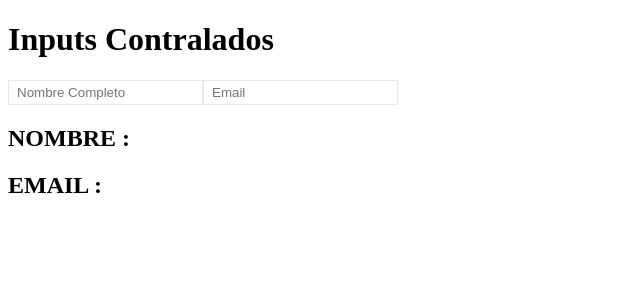
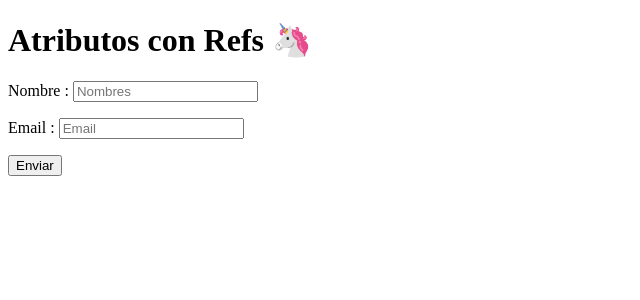
Before and after one commit to Eisten1996/react-fundamentos, a React (Create React App) app: page / in a window 1280 px wide. Shown: the top 300 px of the page, without its empty margins (0-640 px from the left). Built offline with nearby package versions, Linux system fonts and the light colour scheme.

Commit message:
Usando el atributo for en formularios

```diff
--- a/src/App.js
+++ b/src/App.js
@@ -1,74 +1,47 @@
 import React, { Component } from 'react'
 
-class InputControlado extends Component {
-  state = {
-    text: '',
-    // tieneError: false,
-    color: '#E8E8E8',
+const Unicorn = () => (
+  <span role="img" aria-label="unicornio">
+    🦄
+  </span>
+)
+
+class InputNoControlado extends Component {
+  handleSubmit = (event) => {
+    event.preventDefault()
+    const nombre = event.target[0].value
+    const email = event.target[1].value
+
+    // manejo de datos
+    this.props.onSend({ nombre, email })
   }
-
-  actualizar = (event) => {
-    const text = event.target.value
-    // const tieneError = text !== '' && text.length < 5
-    let color = 'green'
-    if (text.trim() === '') {
-      color = '#E8E8E8'
-    }
-    if (text.trim() !== '' && text.trim().length < 5) {
-      color = 'red'
-    }
-    this.setState({
-      text,
-      color,
-    })
-
-    this.props.onChange(this.props.name, text)
-  }
-
   render() {
-    const styles = {
-      border: `1px solid ${this.state.color}`,
-      padding: '0.3em 0.6em',
-      outline: 'none',
-    }
     return (
-      <input
-        type="text"
-        value={this.state.text}
-        onChange={this.actualizar}
-        placeholder={this.props.placeholder}
-        style={styles}
-      />
+      <form onSubmit={this.handleSubmit}>
+        <p>
+          <label htmlFor="name">Nombre : </label>
+          <input id="name" type="text" placeholder="Nombres" />
+        </p>
+        <p>
+          <label htmlFor="email">Email : </label>
+          <input id="email" type="text" placeholder="Email" />
+        </p>
+        <button>Enviar</button>
+      </form>
     )
   }
 }
-
 class App extends Component {
-  state = {
-    name: '',
-    email: '',
-  }
-  actualizar = (name, text) => {
-    this.setState({
-      [name]: text,
-    })
+  send = (data) => {
+    console.log(data)
   }
   render() {
     return (
       <div>
-        <h1>Inputs Contralados</h1>
-        <InputControlado
-          onChange={this.actualizar}
-          placeholder="Nombre Completo"
-          name="name"
-        />
-        <InputControlado
-          onChange={this.actualizar}
-          placeholder="Email"
-          name="email"
-        />
-        <h2>NOMBRE : {this.state.name}</h2>
-        <h2>EMAIL : {this.state.email}</h2>
+        <h1>
+          Atributos con Refs <Unicorn />
+        </h1>
+        <InputNoControlado onSend={this.send} />
       </div>
     )
   }
```
